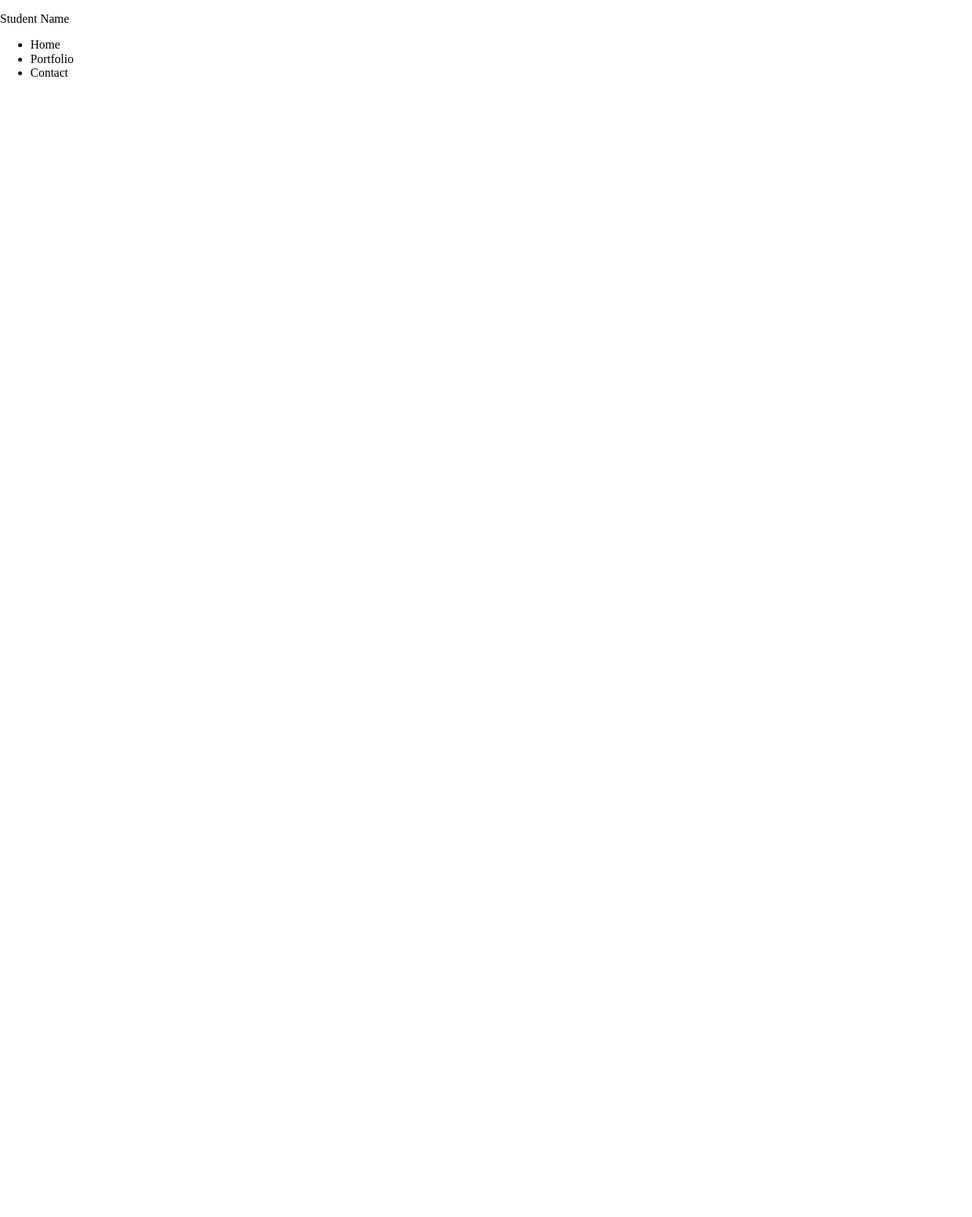
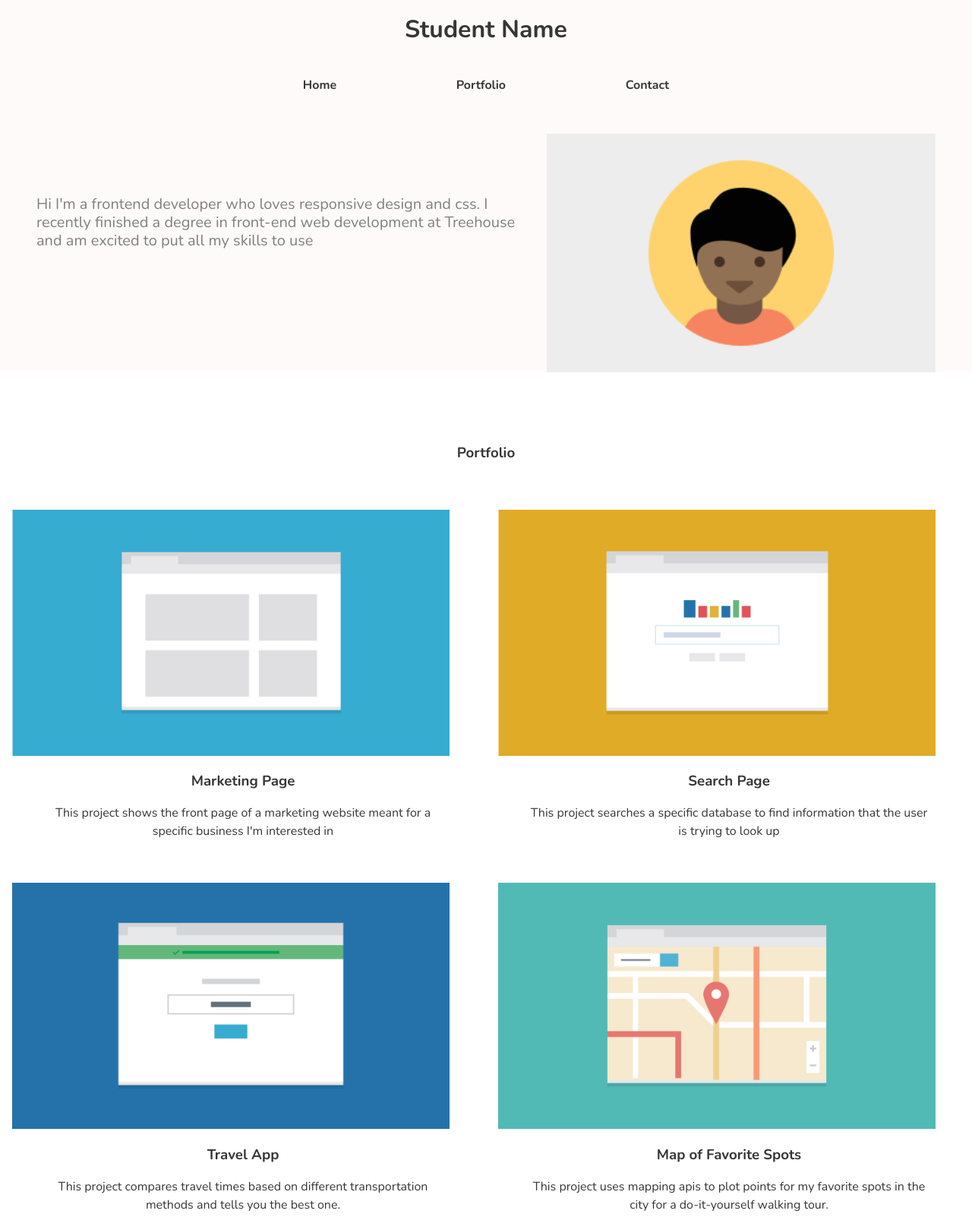
Before and after one commit to sdmasek/techdegree-project-2, a plain HTML site: page index.html in a window 1280 px wide. Shown: the top 1602 px of the page at 76% size. Before the commit the page ends 800 px from the top, so only its background shows below. Drawn offline with nearby package versions, Linux system fonts and the light colour scheme.

Commit message:
Second mobile resize
Added the ipad-size media stylings

```diff
--- a/css/styles.css
+++ b/css/styles.css
@@ -1,3 +1,201 @@
 *{
     box-sizing: border-box;
 }
+
+body{
+    font-family: 'Nunito', sans-serif;
+    margin: 0;
+    color: #363636;
+
+}
+
+nav{
+    display: flex;
+    flex-direction: column;
+    align-items: center;
+}
+
+.name, .main-nav{
+    color: #363636;
+}
+
+header{
+    display: flex;
+    flex-direction: column;
+    align-items: center;
+    justify-content: center;
+    background-color: snow;
+    color: grey;
+}
+
+header p, h3:nth-child(1){
+    margin-bottom: 4rem;
+}
+img{
+    width: 90%;
+    margin: 0 1rem;
+}
+
+ul{
+    list-style: none;
+}
+
+p, h1, h3{
+    text-align: center;
+}
+
+p{
+    margin: 1rem;
+    margin-bottom: 2rem;
+    line-height: 1.5rem;
+}
+
+.main-nav{
+    padding: 0;
+}
+
+.main-nav li{
+    line-height: 2rem;
+    font-weight: 700;
+    text-align: center;
+}
+.profile_pic{
+    max-width: 60%;
+    margin-top: 2rem;
+
+}
+
+.contact{
+    display: flex;
+    flex-direction: row;
+    flex-wrap: wrap;
+    justify-content: center;
+    color: grey;
+    background-color: snow;
+}
+
+.contact h3{
+    margin-top: 3rem;
+    margin-bottom: 1rem;
+}
+
+.contact p{
+    margin-right: 1.5rem;
+    margin-top: .25rem;
+}
+
+.phone, .email{
+    font-weight: 700;
+    margin-bottom: .5rem;
+    padding: 0;
+    margin-left: 0;
+}
+
+#footer_nav{
+   display: flex;
+   flex: 1;
+   justify-content: space-between;
+
+}
+
+#footer_nav p, a{
+    margin: .5rem;
+    font-weight: 700;
+    text-decoration: none;
+    color: #363636;
+
+}
+
+.Medium_links{
+    display: none;
+}
+
+@media screen and (min-width: 768px){
+    body{
+        display: flex;
+        flex-direction: row;
+        flex-wrap: wrap;
+    }
+
+    header{
+        display: flex;
+        flex-direction: row-reverse;
+        flex-wrap: wrap;
+    }
+
+    .profile_pic{
+        max-width: 40%;
+
+
+    }
+
+    header p{
+        max-width: 50%;
+        text-align: left;
+        margin-right: 1rem;
+        font-size: 1.25rem;
+    }
+
+    nav{
+
+        flex: 1 100%;
+
+    }
+    .main-nav{
+        display: flex;
+        flex-direction: row;
+        justify-content: space-around;
+        width: 50%;
+    }
+
+
+    img, h3, p{
+        max-width: 100%;
+
+    }
+
+    .portfolio{
+        display: flex;
+        flex-direction: row;
+        flex-wrap: wrap;
+
+    }
+    .portfolio p{
+        margin: 1rem 3.5rem 3.5rem 3.5rem;
+    }
+
+    .portfolio div{
+        flex: 2 50%;
+    }
+
+    h3:nth-child(1){
+        flex: 1 100%;
+        margin-top: 6rem;
+    }
+
+    .contact{
+        display: flex;
+        flex-direction: column;
+        align-items: center;
+    }
+
+    .contact_summary{
+        width: 60%;
+
+    }
+
+    #linkToNav{
+        display: none;
+    }
+
+    #footer_nav{
+        display: flex;
+        flex-direction: row;
+        justify-content: space-around;
+    }
+
+    .Medium_links{
+        display:contents;
+
+    }
+}
--- a/index.html
+++ b/index.html
@@ -6,23 +6,93 @@
     <meta name="viewport" content="width=device-width, initial-scale=1.0">
     <link rel="stylesheet" href="css/normalize.css">
     <link rel="stylesheet" href="css/styles.css">
+    <link rel="preconnect" href="https://fonts.gstatic.com">
+    <link href="https://fonts.googleapis.com/css2?family=Nunito:wght@200;700&display=swap" rel="stylesheet">
     <title>Mobile First Responsive Layout Site</title>
 </head>
 
 <body>
+    <header>
         <nav>
-        <p class="name">Student Name</p>
+            <h1 class="name">Student Name</h1>
 
-        <ul class="main-nav">
+            <ul class="main-nav" id="top">
                 <li>Home</li>
                 <li>Portfolio</li>
                 <li>Contact</li>
             </ul>
         </nav>
-    <header>
+
+        <img src="images/responsive-layout-profile.png" class="profile_pic" alt="picture of a student">
+        <p>Hi I'm a frontend developer who loves responsive design and css. I recently finished a degree in front-end
+            web development at Treehouse and am excited to put all my skills to use</p>
 
     </header>
     <main>
+        <section class="portfolio">
+            <h3>Portfolio</h3>
+            <div class="portfolio_1">
+                <img src="images/portfolio-1.png">
+                <h3>Marketing Page</h3>
+                <p>This project shows the front page of a marketing website meant for a specific business I'm interested
+                    in
+                </p>
+            </div>
+            <div class="portfolio_2">
+                <img src="images/portfolio-2.png">
+                <h3>Search Page</h3>
+                <p>This project searches a specific database to find information that the user is trying to look up</p>
+            </div>
+            <div class="portfolio_3">
+                <img src="images/portfolio-3.png">
+                <h3>Travel App</h3>
+                <p>This project compares travel times based on different transportation methods and tells you the best
+                    one.
+                </p>
+            </div>
+            <div class="portfolio_4">
+                <img src="images/portfolio-4.png">
+                <h3>Map of Favorite Spots</h3>
+                <p>This project uses mapping apis to plot points for my favorite spots in the city for a do-it-yourself
+                    walking
+                    tour.</p>
+            </div>
+            <div class="portfolio_5">
+                <img src="images/portfolio-5.png">
+                <h3>Photo Gallery</h3>
+                <p>This project shows pictures from a recent trip to the viewer and allows them to easily navigate
+                    through
+                    photos.</p>
+            </div>
+            <div class="portfolio_6">
+                <img src="images/portfolio-6.png">
+                <h3>Calculator</h3>
+                <p>Someone can enter in the numbers they want, and press the big blue button and get the result.</p>
+            </div>
+        </section>
 
     </main>
+    <footer class="contact">
+        <h3>Contact</h3>
+        <p class="contact_summary">If you're interested in chatting or want more information about what I've been
+            working on, I'd love to
+            hear
+            from you!</p>
+        <p>Phone</p>
+        <p class="phone">+1(111)555-1234</p>
+        <p>Email</p>
+        <p class="email">email@yoursite.com</p>
+
+
+        <div id="footer_nav">
+            <p id="student_name">Student name</p>
+            <a href="#top" id="linkToNav">Back to Top</a>
+
+            <a href="#index.html" class="Medium_links">Home</a>
+            <a href=".portfolio" class="Medium_links">Portfolio</a>
+            <a href=".contact" class="Medium_links">Contact</a>
+
+
+        </div>
+    </footer>
 </body>
```
Also changed, not shown: images/portfolio-1.png (added), images/portfolio-2.png (added), images/portfolio-3.png (added), images/portfolio-4.png (added), images/portfolio-5.png (added), images/portfolio-6.png (added), images/responsive-layout-profile.png (added), mockups/responsive-website_desktop1024.png (added), mockups/responsive-website_mobile320.png (added), mockups/responsive-website_tablet768.png (added), 2 other files. Lines whose indentation alone changed are shown as unchanged.
